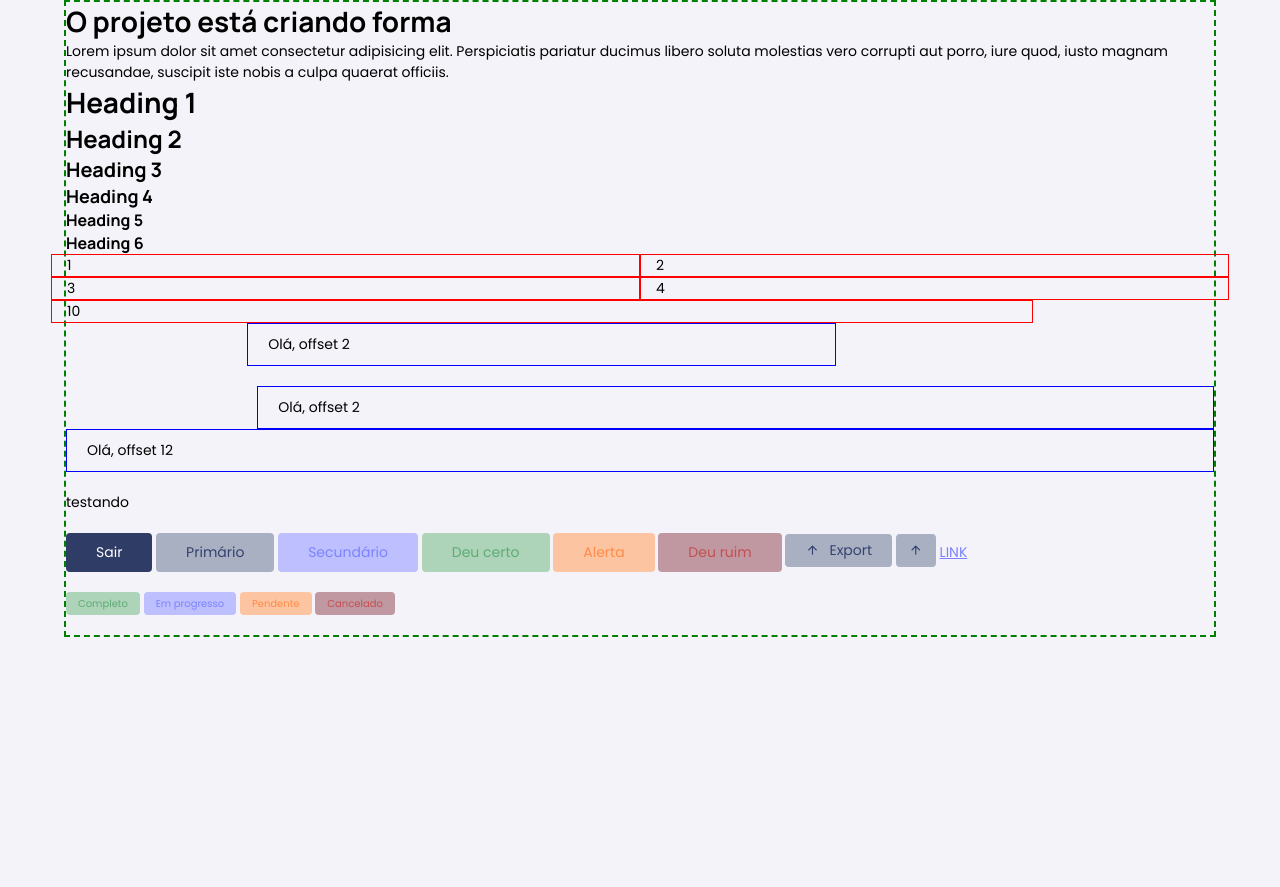
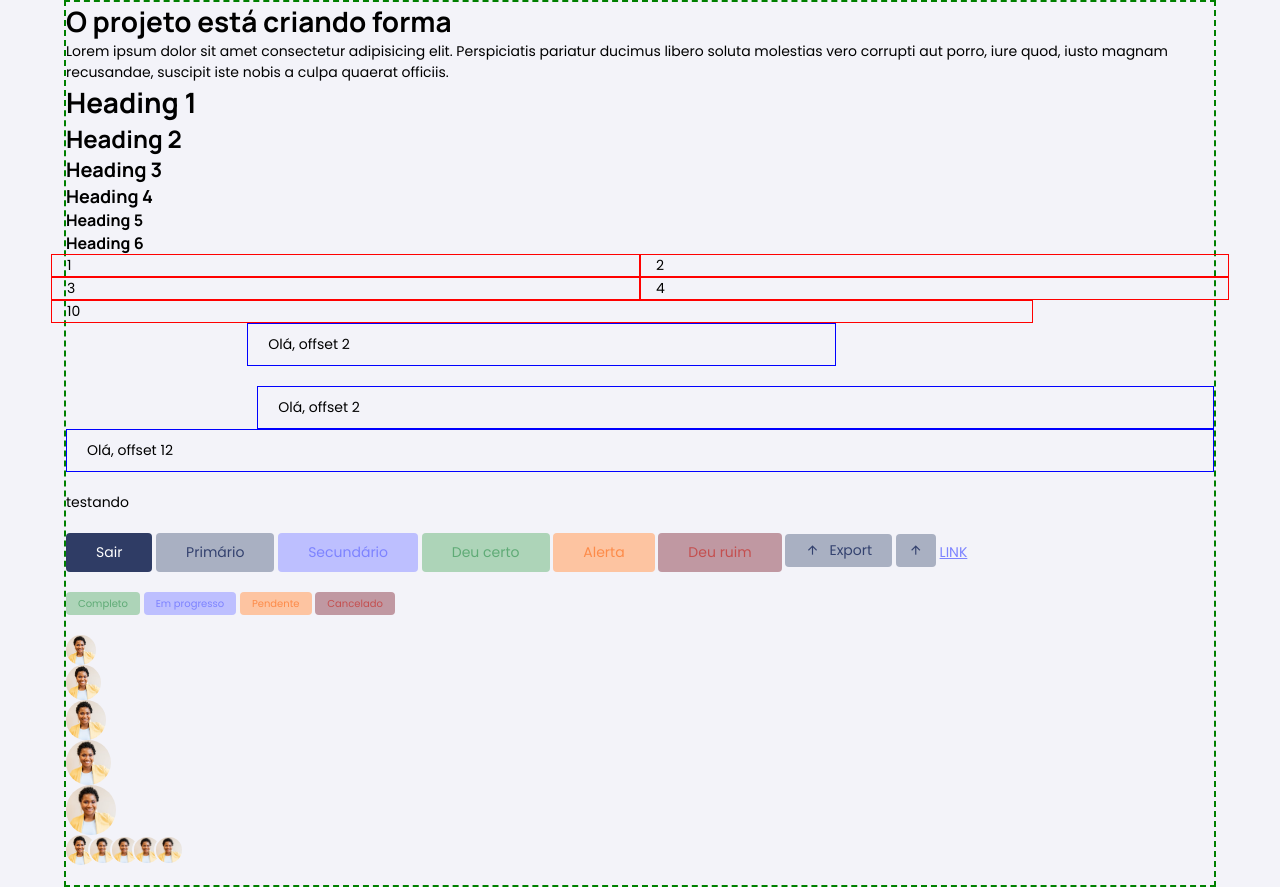
Before and after one commit to jotahtsx/vassoura-brilhante, a website: page backend-css-js/index.html in a window 1280 px wide. Before the commit the page ends 800 px from the top, so only its background shows below. Drawn offline with nearby package versions, Linux system fonts and the light colour scheme.

Commit message:
feat: adicionando avatars

```diff
--- a/backend-css-js/index.html
+++ b/backend-css-js/index.html
@@ -84,6 +84,43 @@
       <div class="vsb-bdg vsb-bdg-danger">Cancelado</div>
     </div>
 
+    <div class="vsb-mg-y-20">
+      <div class="vsb-avat vsb-avat-30">
+        <img src="images/user-f-1.jpg" alt="" class="vsb-avat__img">
+      </div>
+      <div class="vsb-avat vsb-avat-35">
+        <img src="images/user-f-1.jpg" alt="" class="vsb-avat__img">
+      </div>
+      <div class="vsb-avat vsb-avat-40">
+        <img src="images/user-f-1.jpg" alt="" class="vsb-avat__img">
+      </div>
+      <div class="vsb-avat vsb-avat-45">
+        <img src="images/user-f-1.jpg" alt="" class="vsb-avat__img">
+      </div>
+      <div class="vsb-avat vsb-avat-50">
+        <img src="images/user-f-1.jpg" alt="" class="vsb-avat__img">
+      </div>
+
+      <div class="vsb-avat-group">
+        <div class="vsb-avat vsb-avat-30">
+          <img src="images/user-f-1.jpg" alt="" class="vsb-avat__img">
+        </div>
+        <div class="vsb-avat vsb-avat-30">
+          <img src="images/user-f-1.jpg" alt="" class="vsb-avat__img">
+        </div>
+        <div class="vsb-avat vsb-avat-30">
+          <img src="images/user-f-1.jpg" alt="" class="vsb-avat__img">
+        </div>
+        <div class="vsb-avat vsb-avat-30">
+          <img src="images/user-f-1.jpg" alt="" class="vsb-avat__img">
+        </div>
+        <div class="vsb-avat vsb-avat-30">
+          <img src="images/user-f-1.jpg" alt="" class="vsb-avat__img">
+        </div>
+      </div>
+
+    </div>
+
   </div>
 
   <script src=""></script>
--- a/backend-css-js/scss/components/_avatar.scss
+++ b/backend-css-js/scss/components/_avatar.scss
@@ -0,0 +1,30 @@
+@use "../abstracts/variables" as *;
+@use "../abstracts/mixins" as *;
+
+.vsb-avat {
+    position: relative;
+    overflow: hidden;
+    background-color: transparent;
+    border-radius: 50%;
+
+    &__img {
+        width: 100%;
+        height: 100%;
+    }
+
+    @each $current-size in $avatars {
+        &.vsb-avat-#{$current-size} {
+            width: calc(($current-size / 10) * 1rem);
+            height: calc(($current-size / 10) * 1rem);
+        }
+    }
+
+    &-group {
+        display: flex;
+        align-items: center;
+        .vsb-avat:not(:first-of-type) {
+            border: 0.2rem solid var(--global-bg-clr);
+            margin-left: -0.8rem;
+        }
+    }
+}
--- a/backend-css-js/scss/forwards/_index.scss
+++ b/backend-css-js/scss/forwards/_index.scss
@@ -15,3 +15,4 @@
 //Components
 @forward "../components/button";
 @forward "../components/badges";
+@forward "../components/avatar";
```
Also changed, not shown: backend-css-js/css/main.css, backend-css-js/images/user-f-1.jpg (added), 2 other files.
